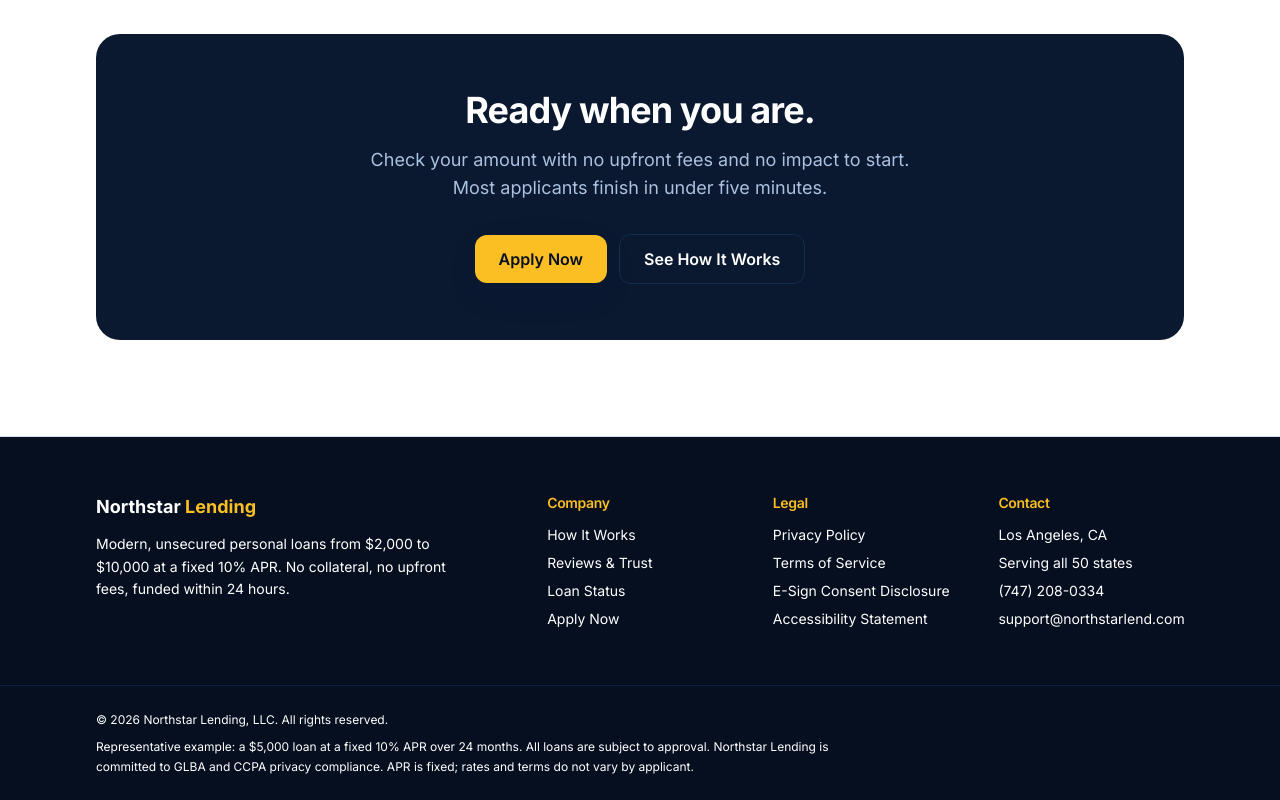
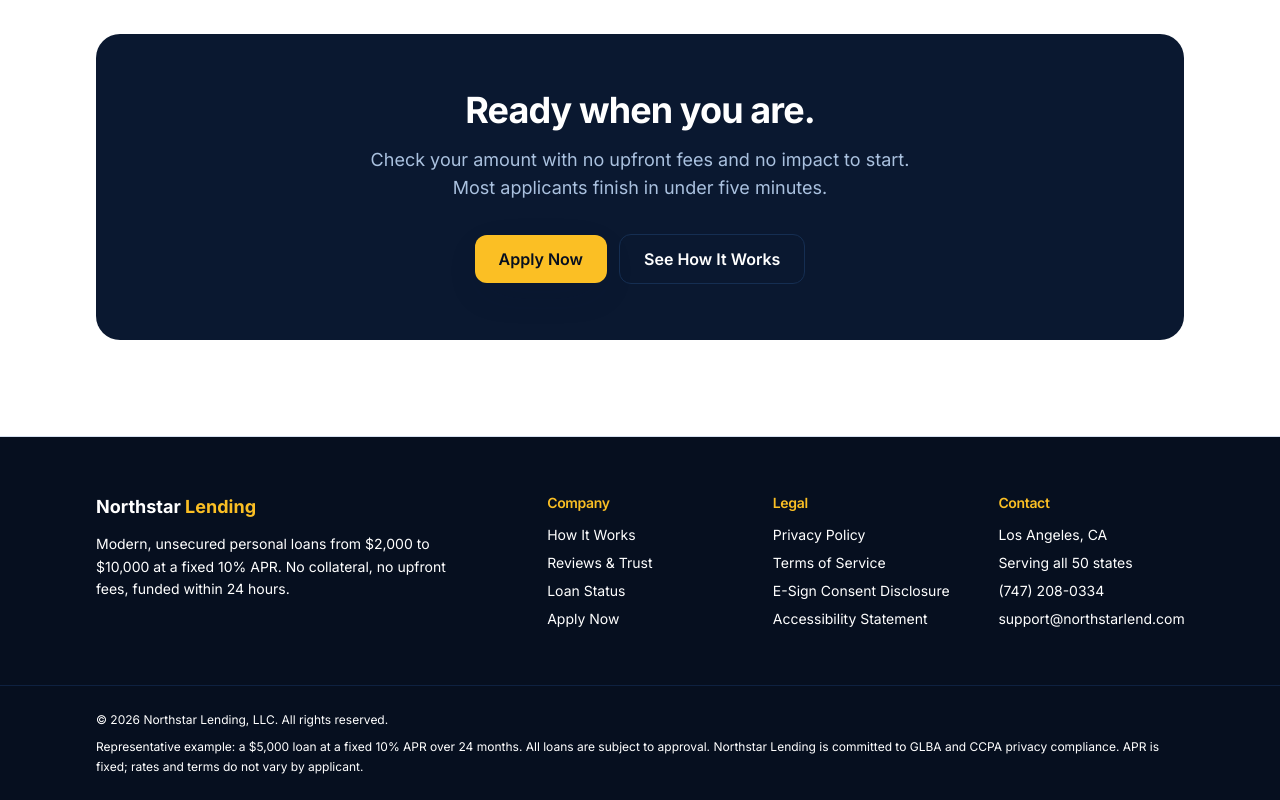
Before and after one commit to mspabitra918/northstar-lending-frontend, a Next.js app: page / in a window 1280 px wide. Shown: the part 2792-3592 px from the top of the page. Built offline with nearby package versions, Linux system fonts and the light colour scheme; no server answers.

Commit message:
Refactor : change footer text

```diff
--- a/src/components/Footer.tsx
+++ b/src/components/Footer.tsx
@@ -96,7 +96,7 @@ export function Footer() {
             © {BRAND.address.country === "US" ? new Date().getFullYear() : ""}{" "}
             {BRAND.legalName}. All rights reserved.
           </p>
-          <p className="mt-2 max-w-3xl">
+          <p className="mt-2 max-w-full">
             Representative example: a {formatUSD(5000)} loan at a fixed{" "}
             {LOAN.apr}% APR over 24 months. All loans are subject to approval.
             Northstar Lending is committed to GLBA and CCPA privacy compliance.
```
